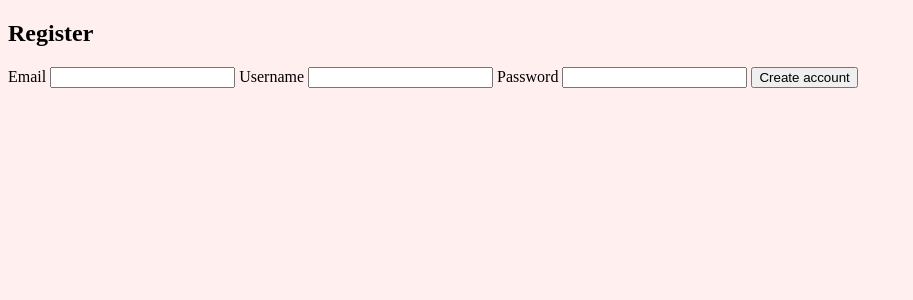
After one commit to dljfield/peppercat, a Flask app: template peppercat/templates/register.html in a window 1280 px wide. The commit adds this page. Shown: the top 300 px of the page, without its empty margins (0-913 px from the left). Run offline with Flask 2, Linux system fonts and the light colour scheme; the template is opened without the code that fills it: values that come from a table or form of the project are taken from there, others are empty.

Commit message:
Continuing accounts stuff. Set up register form.

```diff
--- a/peppercat/forms.py
+++ b/peppercat/forms.py
@@ -1,10 +1,31 @@
 from flask_wtf import Form
-from wtforms import TextField, PasswordField
-from wtforms.validators import DataRequired
+from wtforms import TextField, PasswordField, SubmitField
+from wtforms.validators import Required, Email, ValidationError
+from models import db, User
 
 class LoginForm(Form):
-    user = TextField('Username', validators=[DataRequired()])
-    password = PasswordField('Password', validators=[DataRequired()])
+	user     = TextField('Username / Email', validators=[Required("Please enter a username or email.")])
+	password = PasswordField('Password', validators=[Required("Please enter a password.")])
 
 class RegisterForm(Form):
-	pass
+	email    = TextField('Email', validators=[Required("Please enter your email address."), Email("Please enter a valid email address.")])
+	username = TextField('Username', validators=[Required("Please enter a username.")])
+	password = PasswordField('Password', validators=[Required("Please enter a password.")])
+
+	submit = SubmitField("Create account")
+
+	def __init__(self, *args, **kwargs):
+		Form.__init__(self, *args, **kwargs)
+
+	def validate(self):
+		if not Form.validate(self):
+			return False
+
+		if User.query.filter_by(email = self.email.data.lower()).first():
+			self.email.errors.append("That email is already in use.")
+			return False
+		elif User.query.filter_by(username = self.username.data.lower()).first():
+			self.email.errors.append("That username is already in use.")
+			return False
+		else:
+			return True
--- a/peppercat/templates/index.html
+++ b/peppercat/templates/index.html
@@ -1,9 +1,13 @@
 {% extends "layout.html" %}
 {% block content %}
+
+	<h2>Log In</h2>
 
     <form action="" id="username_form">
         {{ form.user.label }} {{ form.user }}
         {{ form.password.label }} {{ form.password }}
     </form>
 
+    <p>Alternatively you can <a href="{{ url_for("register") }}">register.</a></p>
+
 {% endblock %}
--- /dev/null
+++ b/peppercat/templates/register.html
@@ -0,0 +1,36 @@
+{% extends "layout.html" %}
+
+{% block content %}
+
+	<h2>Register</h2>
+
+
+
+	{% for message in form.email.errors %}
+		<div class="flash">{{ message }}</div>
+	{% endfor %}
+
+	{% for message in form.username.errors %}
+		<div class="flash">{{ message }}</div>
+	{% endfor %}
+
+	{% for message in form.password.errors %}
+		<div class="flash">{{ message }}</div>
+	{% endfor %}
+
+	<form action="{{ url_for('register') }}" method=post>
+		{{ form.hidden_tag() }}
+
+		{{ form.email.label }}
+		{{ form.email }}
+
+		{{ form.username.label }}
+		{{ form.username }}
+
+		{{ form.password.label }}
+		{{ form.password }}
+
+		{{ form.submit }}
+	</form>
+
+{% endblock %}
```
Also changed, not shown: peppercat/routes.py (+13 -4 lines).
